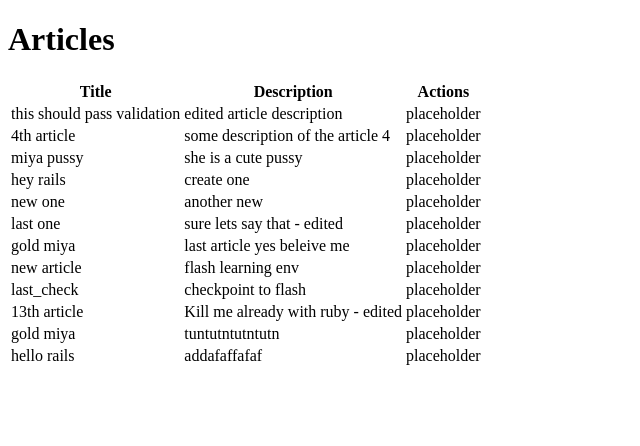
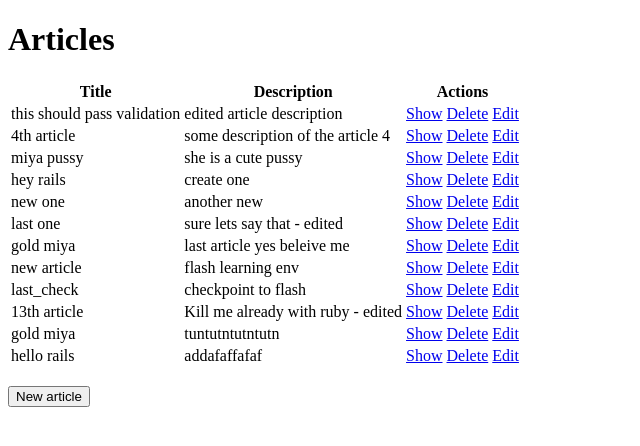
Before and after one commit to SriVenkateshMani/alpha-blog, a Rails app: page /articles in a window 1280 px wide. Shown: the top 446 px of the page, without its empty margins (0-640 px from the left). Run offline with Rails 7, Linux system fonts and the light colour scheme; data comes from the database, SQL or seed files in the repository; both versions use the stored data as it was after the commit; some libraries are stand-ins or nearby versions.

Commit message:
Final alpha blog

```diff
--- a/app/controllers/articles_controller.rb
+++ b/app/controllers/articles_controller.rb
@@ -1,6 +1,8 @@
 class ArticlesController < ApplicationController
+    before_action :set_article, only: [:show, :edit, :update, :destroy]
+
     def show
-        @article = Article.find(params[:id])
+
     end
 
     def index
@@ -22,11 +24,10 @@ class ArticlesController < ApplicationController
     end
 
     def edit
-        @article = Article.find(params[:id])
+
     end
 
     def update
-        @article = Article.find(params[:id])
         if @article.update(params.require(:article).permit(:title, :description))
             flash[:notice] = "Article was update successfully"
             redirect_to @article
@@ -34,4 +35,16 @@ class ArticlesController < ApplicationController
             render "edit"
         end
     end
+
+    def destroy
+        @article.destroy
+        redirect_to articles_path
+    end
+
+    private
+
+    def set_article
+        @article = Article.find(params[:id])
+    end
+
 end
--- a/app/views/articles/index.html.erb
+++ b/app/views/articles/index.html.erb
@@ -4,7 +4,7 @@
         <tr>
             <th>Title</th>
             <th>Description</th>
-            <th>Actions</th>
+            <th colspan = "3">Actions</th>
         </tr>
     </thead>
 
@@ -13,8 +13,15 @@
             <tr>
                 <td><%= article.title %></td>
                 <td><%= article.description %></td>
-                <td>placeholder</td>
+                <td><%= link_to "Show", article_path(article) %></td>
+                <td><%= link_to "Delete", article_path(article), data: { turbo_method: :delete, turbo_confirm: "Are you sure?" } %></td>
+                <td><%= link_to "Edit", edit_article_path(article)%></td>
             </tr>
         <% end %>
     </tbody>
 </table>
+<br>
+
+<%= link_to new_article_path do %>
+    <button> New article </button>
+<% end %>
--- a/app/views/articles/new.html.erb
+++ b/app/views/articles/new.html.erb
@@ -30,6 +30,11 @@
         <strong>
             <%= f.submit %>
         </strong>
+
+        <%= link_to articles_path do %>
+        <button>Return</button>
+        <% end %>
+
     </p>
 
 
--- a/config/routes.rb
+++ b/config/routes.rb
@@ -1,5 +1,5 @@
 Rails.application.routes.draw do
   root "pages#home"
   get "about", to: "pages#about"
-  resources :articles, only: [:show, :index, :new, :create, :edit, :update]
+  resources :articles
 end
```
Also changed, not shown: app/views/articles/show.html.erb (+12 -0 lines), app/views/pages/about.html.erb (+8 -1 lines), app/views/pages/home.html.erb (+8 -0 lines), db/development.sqlite3.
